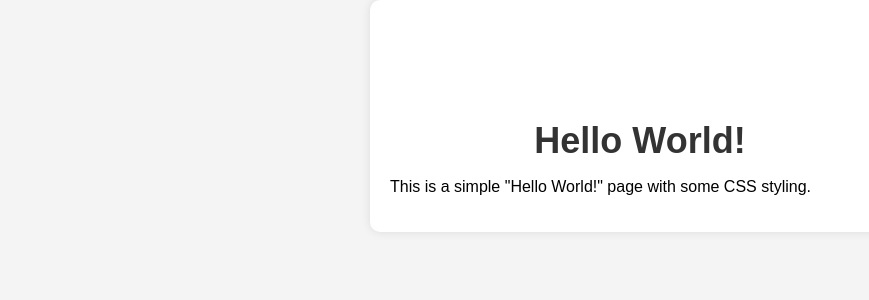
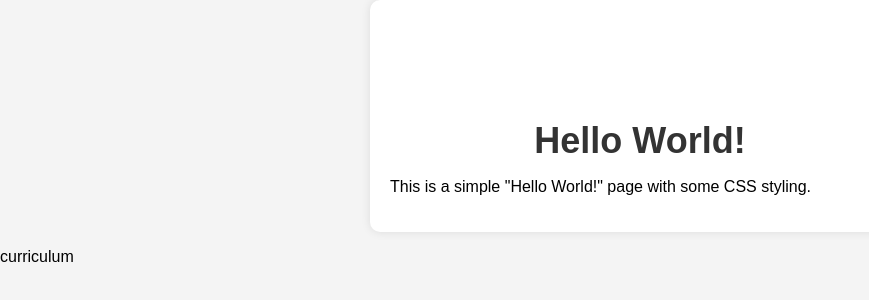
Before and after one commit to luca-poggiali-design/miositolp, a plain HTML site: page index.html in a window 1280 px wide. Shown: the whole page, without its empty margins (0-869 px from the left). Drawn offline with Linux system fonts and the light colour scheme.

Commit message:
Update index.html

```diff
--- a/index.html
+++ b/index.html
@@ -31,5 +31,6 @@
     <h1>Hello World!</h1>
     <p>This is a simple "Hello World!" page with some CSS styling.</p>
   </div>
+  <p>curriculum</p>
 </body>
 </html>
```
